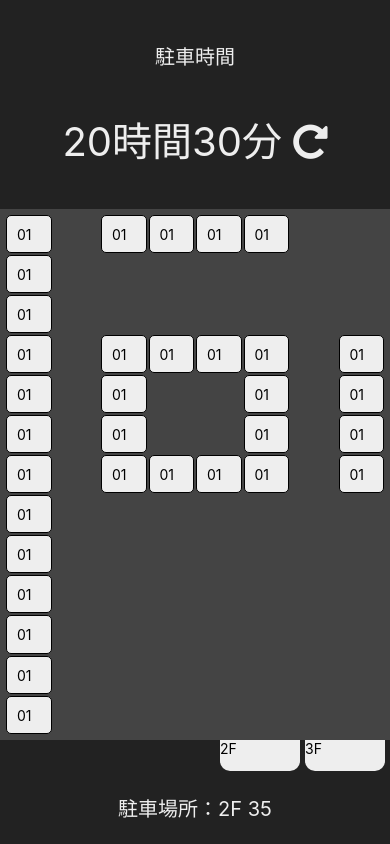
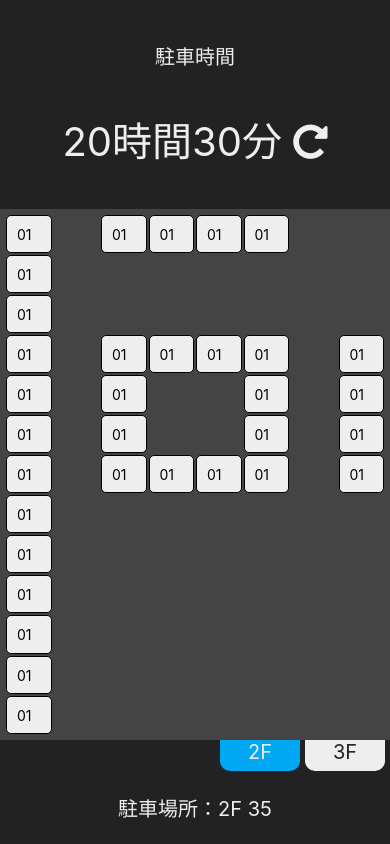
Before and after one commit to BanaoLihua/ParkingApp, a React Native app: screen / in a window 390 px wide. Built offline with nearby package versions, Linux system fonts and the light colour scheme.

Commit message:
タブを調節

```diff
--- a/App.js
+++ b/App.js
@@ -7,6 +7,11 @@ import Map2nd from './src/map2nd';
 import Map3rd from './src/map3rd';
 
 export default function App() {
+
+  const [selectedMap, setSelectedMap] = useState(2);
+
+  const [selectedModalMap, setSelectedModalMap] = useState(2);
+
   const [isModalVisible, setIsModalVisible] = useState(false);
 
   const openModal = () => {
@@ -16,6 +21,160 @@ export default function App() {
   const closeModal = () => {
     setIsModalVisible(false);
   }
+
+  // Tab (冗長なので後で修正)
+
+  const tabBackgroundColor2 = () => {
+    switch(selectedMap) {
+      case 2:
+        return '#00a7f3';
+      case 3:
+        return '#EEEEEE';
+    }
+  }
+  const tabBackgroundColor3 = () => {
+    switch(selectedMap) {
+      case 2:
+        return '#EEEEEE';
+      case 3:
+        return '#00a7f3';
+    }
+  }
+
+  const tabStyle2 = () => {
+    return{
+      backgroundColor: tabBackgroundColor2(),
+      width: 80,
+      marginRight: 5,
+      overflow: 'hidden',
+      borderBottomLeftRadius: 10,
+      borderBottomRightRadius: 10,
+    }
+  }
+
+  const tabStyle3 = () => {
+    return{
+      backgroundColor: tabBackgroundColor3(),
+      width: 80,
+      marginRight: 5,
+      overflow: 'hidden',
+      borderBottomLeftRadius: 10,
+      borderBottomRightRadius: 10,
+    }
+  }
+
+  const tabTextColor2 = () => {
+    switch(selectedMap) {
+      case 2:
+        return '#EEEEEE';
+      case 3:
+        return '#222222';
+    }
+  }
+
+  const tabTextColor3 = () => {
+    switch(selectedMap) {
+      case 2:
+        return '#222222';
+      case 3:
+        return '#EEEEEE';
+    }
+  }
+
+  const tabTextStyle2 = () => {
+    return {
+      textAlign: 'center',
+      fontSize: 20,
+      color: tabTextColor2(),
+    }
+  }
+
+  const tabTextStyle3 = () => {
+    return {
+      textAlign: 'center',
+      fontSize: 20,
+      color: tabTextColor3(),
+    }
+  }
+
+  // Tab (end)
+
+  // Modal tab
+
+  const modalTabBackgroundColor2 = () => {
+    switch(selectedModalMap) {
+      case 2:
+        return '#00a7f3';
+      case 3:
+        return '#EEEEEE';
+    }
+  }
+  const modalTabBackgroundColor3 = () => {
+    switch(selectedModalMap) {
+      case 2:
+        return '#EEEEEE';
+      case 3:
+        return '#00a7f3';
+    }
+  }
+
+  const modalTabTextColor2 = () => {
+    switch(selectedModalMap) {
+      case 2:
+        return '#EEEEEE';
+      case 3:
+        return '#222222';
+    }
+  }
+
+  const modalTabTextColor3 = () => {
+    switch(selectedModalMap) {
+      case 2:
+        return '#222222';
+      case 3:
+        return '#EEEEEE';
+    }
+  }
+
+  const modalTabStyle2 = () => {
+    return{
+      backgroundColor: modalTabBackgroundColor2(),
+      width: 80,
+      marginRight: 5,
+      overflow: 'hidden',
+      borderTopLeftRadius: 10,
+      borderTopRightRadius: 10,
+    }
+  }
+
+  const modalTabStyle3 = () => {
+    return{
+      backgroundColor: modalTabBackgroundColor3(),
+      width: 80,
+      marginRight: 5,
+      overflow: 'hidden',
+      borderTopLeftRadius: 10,
+      borderTopRightRadius: 10,
+    }
+  }
+
+  const modalTabTextStyle2 = () => {
+    return {
+      textAlign: 'center',
+      fontSize: 20,
+      color: modalTabTextColor2(),
+    }
+  }
+
+  const modalTabTextStyle3 = () => {
+    return {
+      textAlign: 'center',
+      fontSize: 20,
+      color: modalTabTextColor3(),
+    }
+  }
+
+  // modal tab (end)
 
   return (
     <View style={styles.container}>
@@ -30,11 +189,16 @@ export default function App() {
         </View>
       </View>
 
-      <Map2nd />
+      {(selectedMap === 2) && <Map2nd />}
+      {(selectedMap === 3) && <Map3rd />}
 
       <View style={styles.floorLevelTabWrapper}>
-        <View style={styles.levelTab}><Text>3F</Text></View>
-        <View style={styles.levelTab}><Text>2F</Text></View>
+        <TouchableOpacity style={tabStyle3()} onPress={() => {setSelectedMap(3)}}>
+          <Text style={tabTextStyle3()}>3F</Text>
+        </TouchableOpacity>
+        <TouchableOpacity style={tabStyle2()} onPress={() => {setSelectedMap(2)}}>
+          <Text style={tabTextStyle2()}>2F</Text>
+        </TouchableOpacity>
       </View>
       <View style={styles.parkingInformation}>
         <Text style={{fontSize: 20, color: '#EEEEEE'}}>駐車場所：2F 35</Text>
@@ -46,12 +210,18 @@ export default function App() {
             <Text style={styles.modalParkingTimeText}>08/03 20:38</Text>
           </View>
 
-          <Map2nd />
+          <View style={styles.modalParkingTabWrapper}>
+              <TouchableOpacity style={modalTabStyle3()} onPress={() => {setSelectedModalMap(3)}}>
+                <Text style={modalTabTextStyle3()}>3F</Text>
+              </TouchableOpacity>
+              <TouchableOpacity style={modalTabStyle2()} onPress={() => {setSelectedModalMap(2)}}>
+                <Text style={modalTabTextStyle2()}>2F</Text>
+              </TouchableOpacity>
+          </View>
 
-          <View style={styles.modalParkingTabWrapper}>
-              <View style={styles.modalParkingTabs}><Text>3F</Text></View>
-              <View style={styles.modalParkingTabs}><Text>2F</Text></View>
-          </View>
+          {(selectedModalMap === 2) && <Map2nd />}
+          {(selectedModalMap === 3) && <Map3rd />}
+
           <View style={styles.modalButtonsWrapper}>
             <TouchableOpacity onPress={closeModal} style={styles.modalButtonCancel}>
               <Text style={{color: '#EEEEEE', fontSize: 20,}}>取消</Text>
@@ -110,7 +280,7 @@ const styles = StyleSheet.create({
     borderRadius: 15
   },
   modalParkingTime: {
-    flex: 1,
+    flex: 0.5,
   },
   modalParkingTimeText: {
     textAlign: 'center',
@@ -118,7 +288,7 @@ const styles = StyleSheet.create({
     fontSize: 30
   },
   modalParkingTabWrapper: {
-    flex: 0.5,
+    flex: 0.3,
     flexDirection: 'row-reverse',
   },
   modalParkingTabs: {
@@ -126,12 +296,13 @@ const styles = StyleSheet.create({
     width: 80,
     marginRight: 5,
     overflow: 'hidden',
-    borderBottomLeftRadius: 10,
-    borderBottomRightRadius: 10,
+    borderTopLeftRadius: 10,
+    borderTopRightRadius: 10,
   },
   modalButtonsWrapper: {
     flexDirection: 'row',
-    flex: 1,
+    flex: 0.8,
+    marginTop: 10,
     alignContent: 'center',
     justifyContent: 'center'
   },
```
